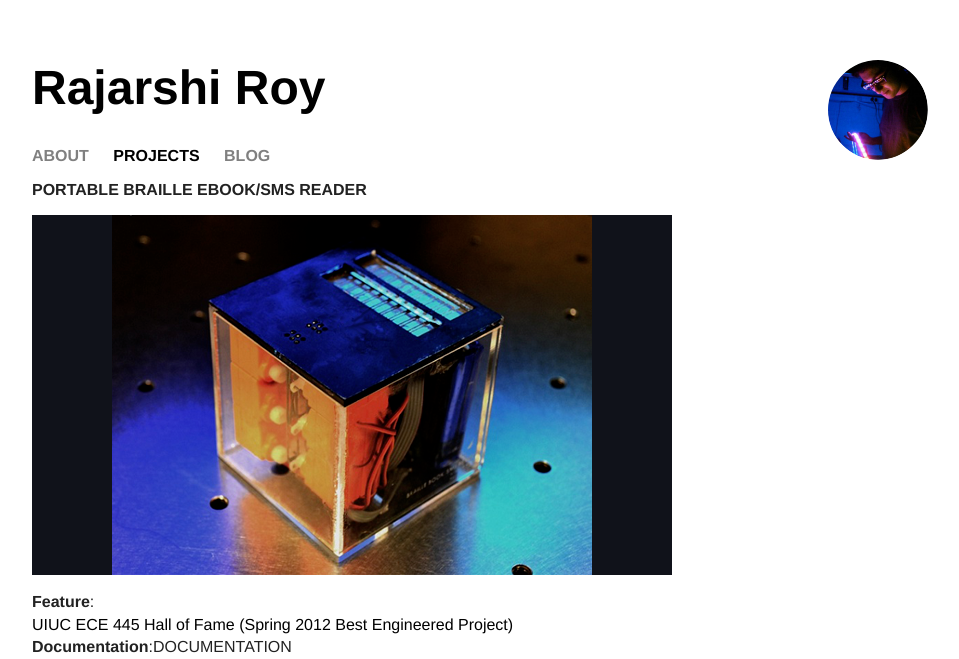
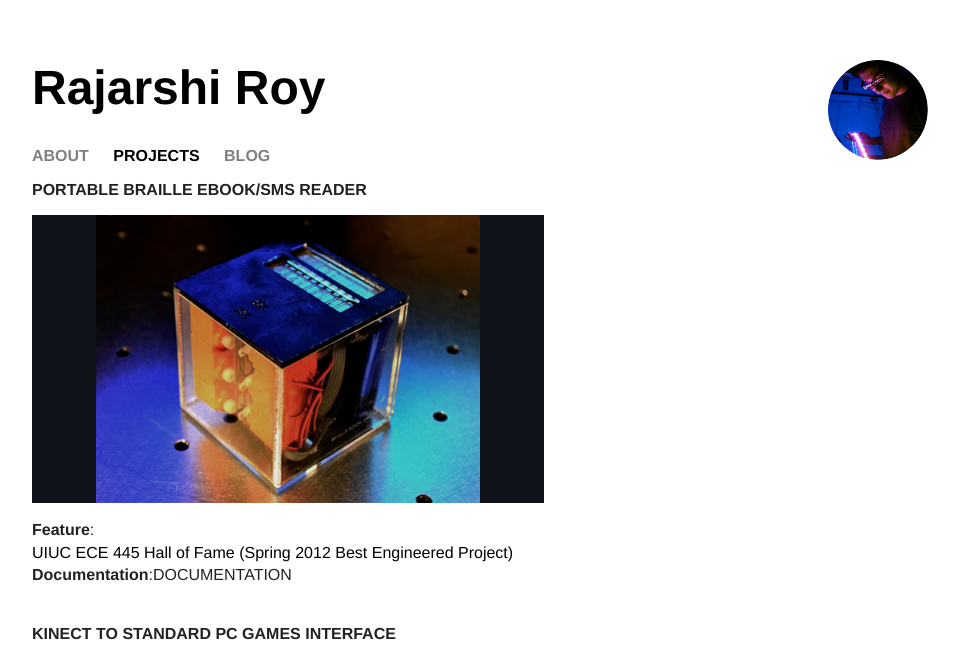
Before and after one commit to rajarshiroy/rajarshiroy.github.io, a Jekyll site: the page built from projects/index.html, in a window 1280 px wide. Shown: the top 659 px of the page, without its empty margins (160-1119 px from the left). Built offline with Jekyll 4.4.1, drawn with Linux system fonts in a browser that asks for light colours; grey boxes are pictures that could not be loaded.

Commit message:
Update index.html

```diff
--- a/projects/index.html
+++ b/projects/index.html
@@ -3,21 +3,21 @@ layout: projects
 title: Projects
 ---
 ### PORTABLE BRAILLE EBOOK/SMS READER ###
-<div style="width:640px;height:360px;background-color:#10121a;"><img src="/projects/content/braille.png" style="height:100%; width:100%; object-fit:contain"></div>
+<div style="width:512px;height:288px;background-color:#10121a;"><img src="/projects/content/braille.png" style="height:100%; width:100%; object-fit:contain"></div>
 **Feature**:<br/>
 [UIUC ECE 445 Hall of Fame (Spring 2012 Best Engineered Project)](https://courses.engr.illinois.edu/ece445/hall-of-fame.asp)<br/>
 **Documentation**:DOCUMENTATION<br/>
  <br/>
 
 ### KINECT TO STANDARD PC GAMES INTERFACE ###
-<iframe width="640" height="360" src="https://www.youtube.com/embed/Bq7mdl0yAy0" frameborder="0" allowfullscreen></iframe>
+<iframe width="512" height="288" src="https://www.youtube.com/embed/Bq7mdl0yAy0" frameborder="0" allowfullscreen></iframe>
 **Feature**:<br/>
 FEATURE<br/>
 **Documentation**:DOCUMENTATION<br/>
  <br/>
 
 ### PC AMBIENT BACKLIGHTING SYSTEM ###
-<iframe width="640" height="360" src="https://www.youtube.com/embed/Am55k0k9eq8" frameborder="0" allowfullscreen></iframe>
+<iframe width="512" height="288" src="https://www.youtube.com/embed/Am55k0k9eq8" frameborder="0" allowfullscreen></iframe>
 **Feature**:<br/>
 FEATURE<br/>
 **Documentation**:DOCUMENTATION<br/>
@@ -31,34 +31,34 @@ FEATURE<br/>
  <br/>
 
 ### PBRT RAYTRACED HONEYCOMB SCENE WITH SUBSURFACE AND VOLUMETRIC SCATTERING ###
-<div style="width:640px;height:360px;background-color:#181818;"><img src="/projects/content/honeycomb.jpg" style="height:100%; width:100%; object-fit:contain"></div>
+<div style="width:512px;height:288px;background-color:#181818;"><img src="/projects/content/honeycomb.jpg" style="height:100%; width:100%; object-fit:contain"></div>
 **Feature**:<br/>
 FEATURE<br/>
 **Documentation**:DOCUMENTATION<br/>
  <br/>
 
 ### FPGA NINTENDO NES PROTOCOL DECODING AND LAYER BASED GRAPHICS ###
-<iframe width="640" height="360" src="https://www.youtube.com/embed/fBOlnnhVYKI" frameborder="0" allowfullscreen></iframe>
+<iframe width="512" height="288" src="https://www.youtube.com/embed/fBOlnnhVYKI" frameborder="0" allowfullscreen></iframe>
 **Feature**:<br/>
 FEATURE<br/>
 **Documentation**:DOCUMENTATION<br/>
  <br/>
 
 ### SENTIMENT BASED CONVERSATION CLUSTERS ###
-<iframe width="640" height="360" src="https://www.youtube.com/embed/sL7UwKqWiaU" frameborder="0" allowfullscreen></iframe>
+<iframe width="512" height="288" src="https://www.youtube.com/embed/sL7UwKqWiaU" frameborder="0" allowfullscreen></iframe>
 FEATURE<br/>
 **Documentation**:DOCUMENTATION<br/>
  <br/>
 
 ### WII NUNCHUCK USB ADAPTER ###
-<iframe width="640" height="360" src="https://www.youtube.com/embed/fBOlnnhVYKI" frameborder="0" allowfullscreen></iframe>
+<iframe width="512" height="288" src="https://www.youtube.com/embed/fBOlnnhVYKI" frameborder="0" allowfullscreen></iframe>
 **Feature**:<br/>
 FEATURE<br/>
 **Documentation**:DOCUMENTATION<br/>
  <br/>
 
 ### LEAP MOTION BASED HEAD TRACKING ###
-<iframe width="640" height="360" src="https://www.youtube.com/embed/2AcUEn5iE2s" frameborder="0" allowfullscreen></iframe>
+<iframe width="512" height="288" src="https://www.youtube.com/embed/2AcUEn5iE2s" frameborder="0" allowfullscreen></iframe>
 **Feature**:<br/>
 FEATURE<br/>
 **Documentation**:DOCUMENTATION<br/>
```
